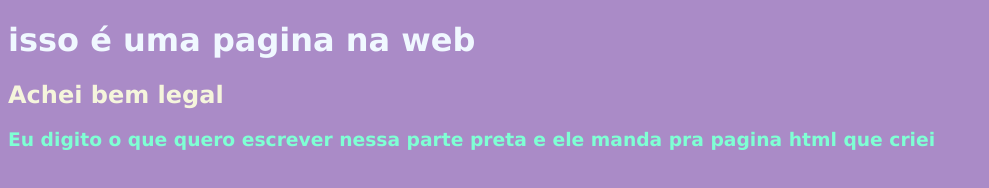
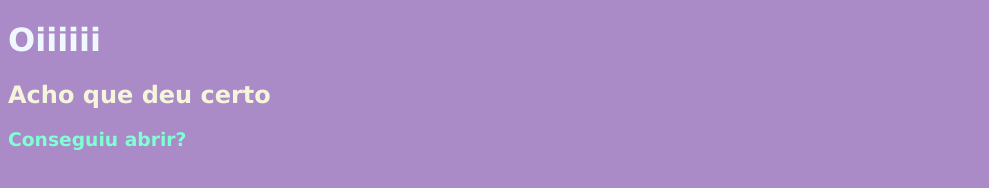
Before and after one commit to Sophia-Bianchi/teste-site-, a plain HTML site: page index.html in a window 1280 px wide. Shown: the whole page, without its empty margins (0-989 px from the left). Drawn offline with Linux system fonts and the light colour scheme.

Commit message:
Update index.html

```diff
--- a/index.html
+++ b/index.html
@@ -21,8 +21,8 @@
     </style>
 </head>
 <body>
-    <h1>isso é uma pagina na web</h1>
-    <h2>Achei bem legal</h2>
-    <h3>Eu digito o que quero escrever nessa parte preta e ele manda pra pagina html que criei</h3>
+    <h1>Oiiiiii</h1>
+    <h2>Acho que deu certo </h2>
+    <h3>Conseguiu abrir?</h3>
 </body>
 </html>
```
